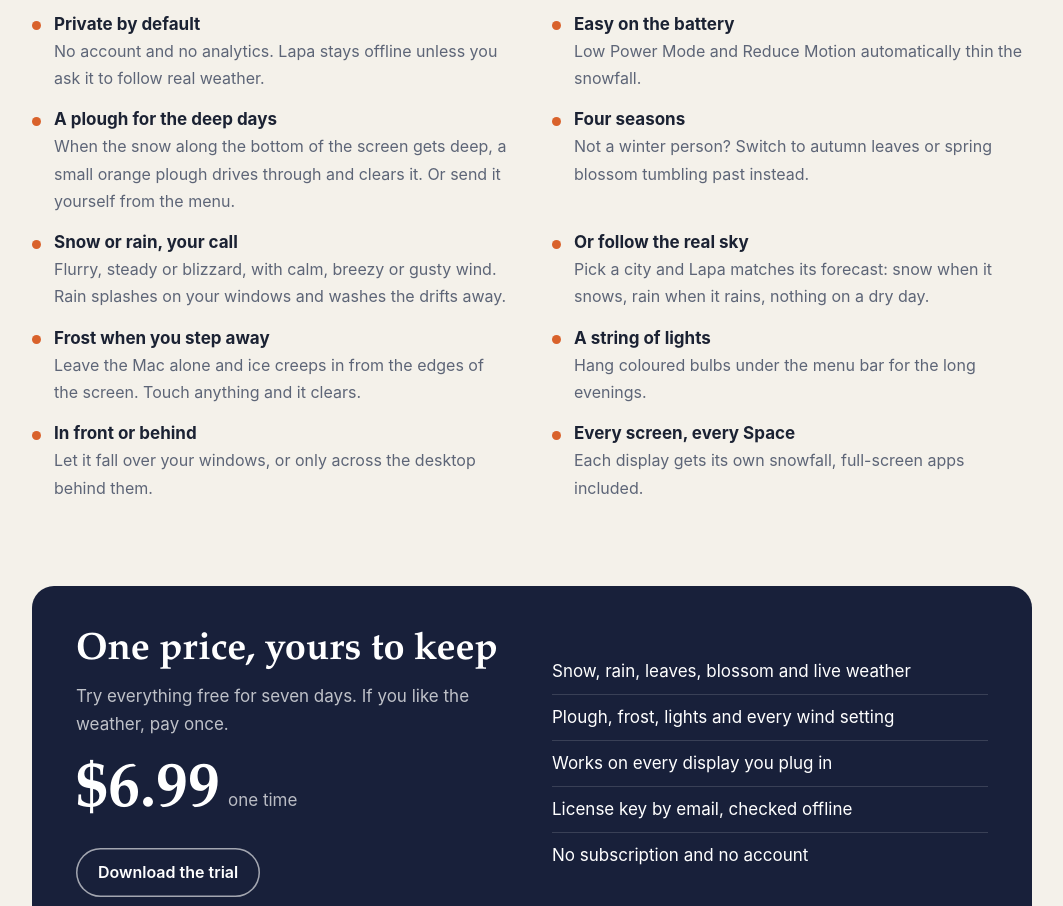
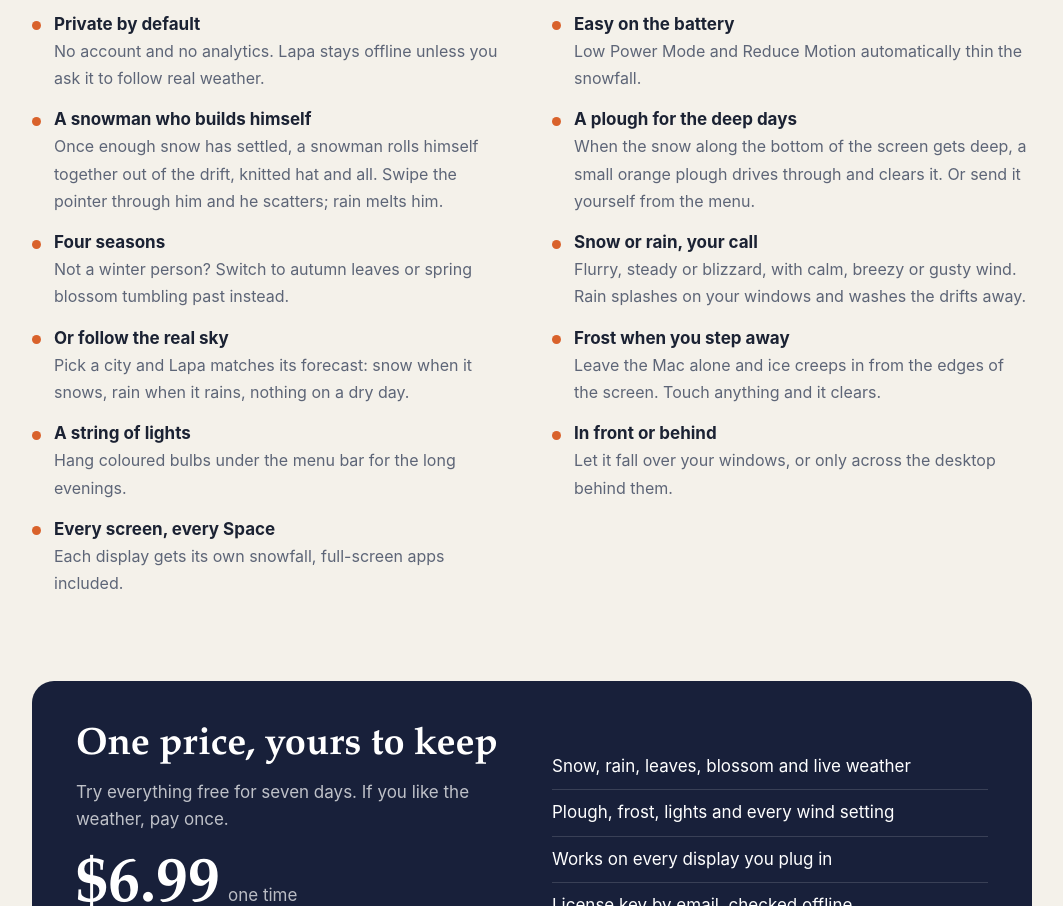
Before and after one commit to muhammed-kizilkaya/lapa, a plain HTML site: page index.html in a window 1280 px wide. Shown: the part 1399-2305 px from the top of the page, without its empty margins (108-1171 px from the left). Drawn offline with Linux system fonts and the light colour scheme.

Commit message:
Add the snowman, plough and seasons; refresh the download
Co-Authored-By: Claude Fable 5.2 <noreply@anthropic.com>

```diff
--- a/index.html
+++ b/index.html
@@ -157,6 +157,7 @@
       <li><b>No permissions to grant</b><span>No Screen Recording, no Accessibility. Lapa only reads where windows are.</span></li>
       <li><b>Private by default</b><span>No account and no analytics. Lapa stays offline unless you ask it to follow real weather.</span></li>
       <li><b>Easy on the battery</b><span>Low Power Mode and Reduce Motion automatically thin the snowfall.</span></li>
+      <li><b>A snowman who builds himself</b><span>Once enough snow has settled, a snowman rolls himself together out of the drift, knitted hat and all. Swipe the pointer through him and he scatters; rain melts him.</span></li>
       <li><b>A plough for the deep days</b><span>When the snow along the bottom of the screen gets deep, a small orange plough drives through and clears it. Or send it yourself from the menu.</span></li>
       <li><b>Four seasons</b><span>Not a winter person? Switch to autumn leaves or spring blossom tumbling past instead.</span></li>
       <li><b>Snow or rain, your call</b><span>Flurry, steady or blizzard, with calm, breezy or gusty wind. Rain splashes on your windows and washes the drifts away.</span></li>
```
Also changed, not shown: 1 other file.
